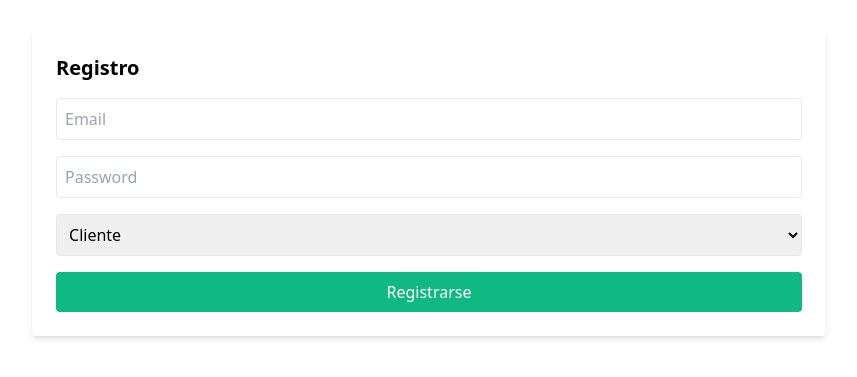
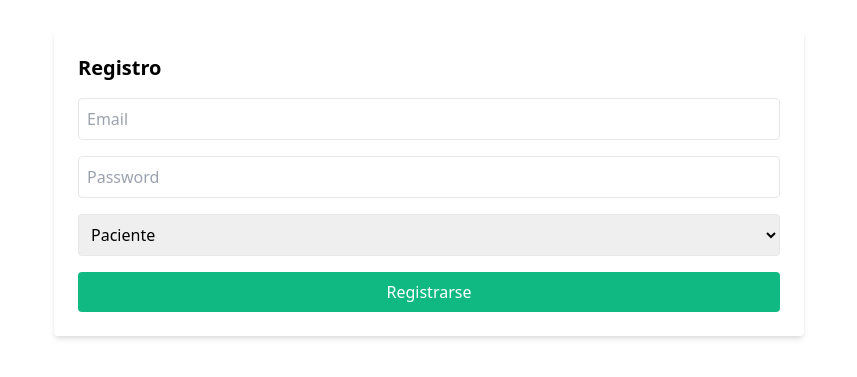
Before and after one commit to bryanorellana28/UMGCITASMEDICAS, a Next.js app: page /register in a window 1280 px wide. Shown: the part 217-594 px from the top of the page, without its empty margins (211-1068 px from the left). Built offline with nearby package versions, Linux system fonts and the light colour scheme.

Commit message:
Tu mensaje descriptivo aquí

```diff
--- a/components/Register.tsx
+++ b/components/Register.tsx
@@ -5,7 +5,7 @@ import { useRouter } from 'next/router'; // Importar useRouter
 const Register = () => {
   const [email, setEmail] = useState('');
   const [password, setPassword] = useState('');
-  const [role, setRole] = useState('Cliente'); // Default role
+  const [role, setRole] = useState('Paciente'); // Default role
   const router = useRouter(); // Inicializar useRouter
 
   const handleRegister = async (e: React.FormEvent) => {
@@ -53,9 +53,9 @@ const Register = () => {
           onChange={(e) => setRole(e.target.value)}
           className="mb-4 p-2 border rounded w-full"
         >
-          <option value="Cliente">Cliente</option>
+          <option value="Paciente">Paciente</option>
 
-          <option value="Administrador">Administrador</option>
+          <option value="Medico">Medico</option>
         </select>
         <button type="submit" className="w-full bg-green-500 text-white p-2 rounded">
           Registrarse
--- a/components/Sidebar.tsx
+++ b/components/Sidebar.tsx
@@ -9,11 +9,16 @@ const Sidebar = ({ userRole }: { userRole: string | null }) => {
     router.push(path);
   };
 
+  const handleLogout = () => {
+    localStorage.removeItem('jwt'); // Elimina el JWT
+    router.push('/login'); // Redirige a la página de login
+  };
+
   return (
     <div className="h-full w-64 bg-gray-200 p-4">
       <h2 className="text-lg font-bold mb-4">Menú</h2>
       <ul className="space-y-2">
-        {userRole === 'Cliente' && (
+        {userRole === 'Paciente' && (
           <>
             <li>
               <button onClick={() => handleNavigation('/assign-appointment')} className="w-full text-left p-2 hover:bg-gray-300 rounded">
@@ -27,7 +32,7 @@ const Sidebar = ({ userRole }: { userRole: string | null }) => {
             </li>
           </>
         )}
-        {userRole === 'Médico' && (
+        {userRole === 'Medico' && (
           <li>
             <button onClick={() => handleNavigation('/view-appointment')} className="w-full text-left p-2 hover:bg-gray-300 rounded">
               Ver Cita
@@ -49,6 +54,11 @@ const Sidebar = ({ userRole }: { userRole: string | null }) => {
           </>
         )}
       </ul>
+      <div className="mt-4">
+        <button onClick={handleLogout} className="w-full text-left p-2 bg-red-500 text-white hover:bg-red-600 rounded">
+          Cerrar Sesión
+        </button>
+      </div>
     </div>
   );
 };
--- a/package.json
+++ b/package.json
@@ -26,6 +26,7 @@
     "eslint": "^8",
     "eslint-config-next": "15.0.1",
     "postcss": "^8.4.47",
+    "prisma": "^5.21.1",
     "tailwindcss": "^3.4.14",
     "typescript": "^5"
   }
--- a/pages/dashboard.tsx
+++ b/pages/dashboard.tsx
@@ -1,19 +1,21 @@
 // pages/dashboard.tsx
 import React, { useEffect, useState } from 'react';
+import { useRouter } from 'next/router';
 import Sidebar from '../components/Sidebar';
 
 const Dashboard = () => {
   const [userRole, setUserRole] = useState<string | null>(null);
+  const router = useRouter();
 
   useEffect(() => {
-    // Obtener el token del almacenamiento local
     const token = localStorage.getItem('token');
     if (token) {
-      // Decodificar el token para obtener el rol del usuario
       const decodedToken = JSON.parse(atob(token.split('.')[1]));
-      setUserRole(decodedToken.role); // Establecer el rol del usuario
+      setUserRole(decodedToken.role);
+    } else {
+      router.push('/login');
     }
-  }, []);
+  }, [router]);
 
   return (
     <div className="flex">
@@ -22,7 +24,7 @@ const Dashboard = () => {
         <h1 className="text-2xl font-bold mb-4">Bienvenido al Dashboard</h1>
         {userRole && (
           <div className="absolute top-5 right-5 p-2 bg-gray-200 rounded">
-            <p>Rol: {userRole}</p> {/* Mostrar el rol del usuario */}
+            <p>Rol: {userRole}</p>
           </div>
         )}
       </div>
```
Also changed, not shown: 1 other file (tests, documents, lock files or other folders).
